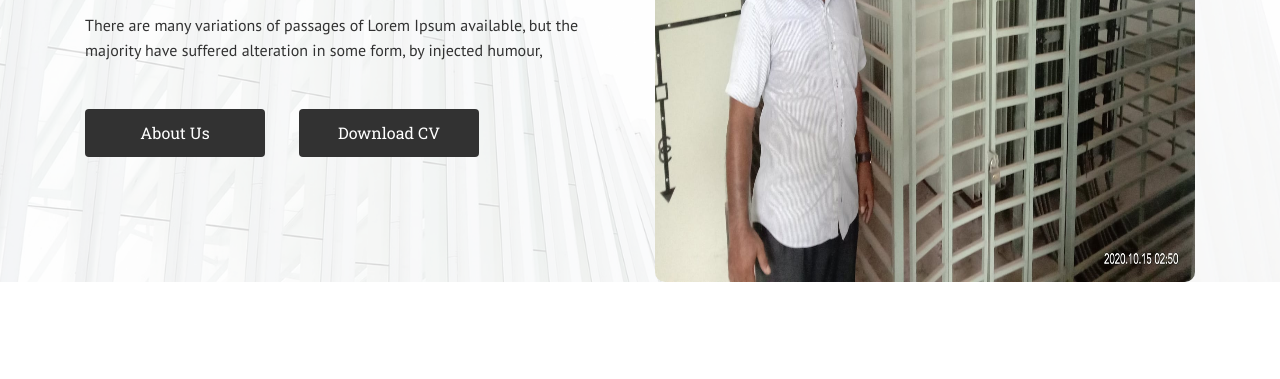
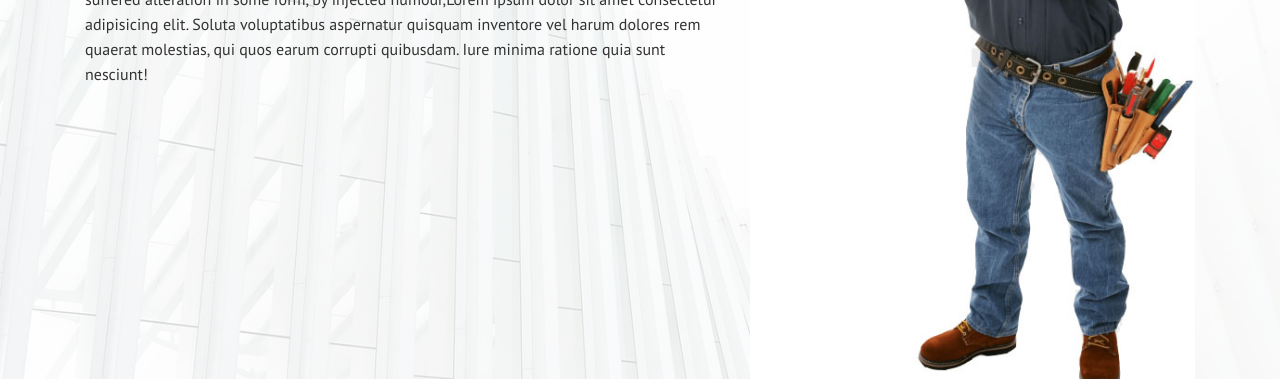
Before and after one commit to NaimurRahamanDurjoy/project1, a plain HTML site: page index.html in a window 1280 px wide. Shown: the part 419-798 px from the top of the page. Drawn offline with nearby package versions, Linux system fonts and the light colour scheme; a script that the page names is missing.

Commit message:
heading banner updated

```diff
--- a/assets/css/style.css
+++ b/assets/css/style.css
@@ -118,8 +118,6 @@ body{
 }
 .banner_image img{
 	width: 100%;
-	height: 600px;
-	border-radius: 10px;
 }
 /*header end*/
 
--- a/index.html
+++ b/index.html
@@ -71,17 +71,17 @@
     <div class="row justify-content-center">
       <div class="col-md-12">
         <div class="row justify-content-center overflow-hidden">
-          <div class="col-md-6">
+          <div class="col-md-7">
             <div class="banner_content justify-content-center wow fadeInLeft" data-wow-duration="2s" data-wow-delay=".2s">
               <h1 class="type-text">Mayer Doa Sanjida Enterprise</h1>
-              <p>There are many variations of passages of Lorem Ipsum available, but the majority have suffered alteration in some form, by injected humour,</p>
-              <a class="btn btns " href="#about">About Us</a>
-              <a class="btn btns m_l" href="#">Download CV</a>
+              <p>There are many variations of passages of Lorem Ipsum available, but the majority have suffered alteration in some form, by injected humour,Lorem ipsum dolor sit amet consectetur adipisicing elit. Soluta voluptatibus aspernatur quisquam inventore vel harum dolores rem quaerat molestias, qui quos earum corrupti quibusdam. Iure minima ratione quia sunt nesciunt!</p>
+              <!-- <a class="btn btns " href="#about">About Us</a>
+              <a class="btn btns m_l" href="#">Download CV</a> -->
             </div>
           </div>
-          <div class="col-md-6">
+          <div class="col-md-5">
             <div class="banner_image wow fadeInRight" data-wow-duration="2s" data-wow-delay=".2s" >
-              <img src="assets/img/mayer-doa-banner-2.jpg" alt="">
+              <img src="assets/img/main-banner-2.jpg" alt="">
             </div>
           </div>
         </div>
```
Also changed, not shown: assets/img/main-banner-2.jpg (added), assets/img/main-banner.png (added).
